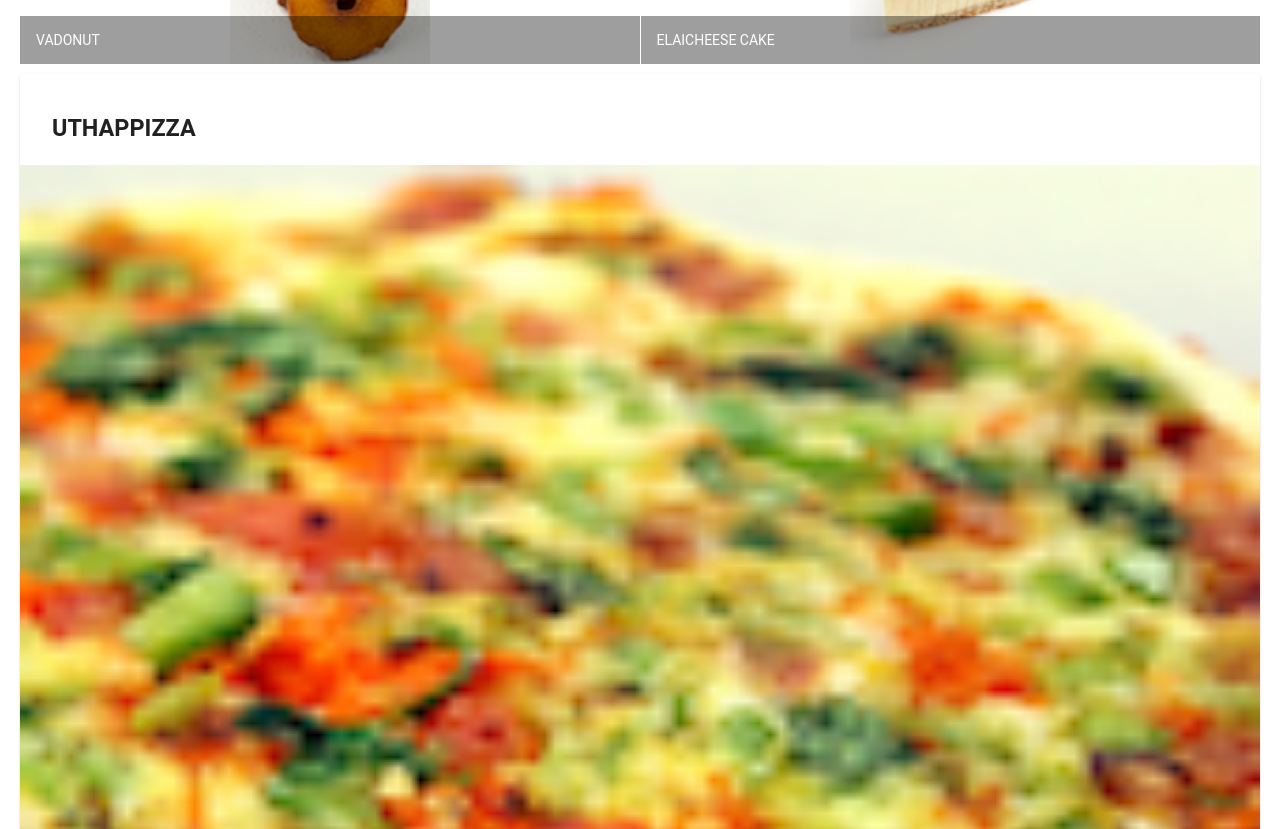
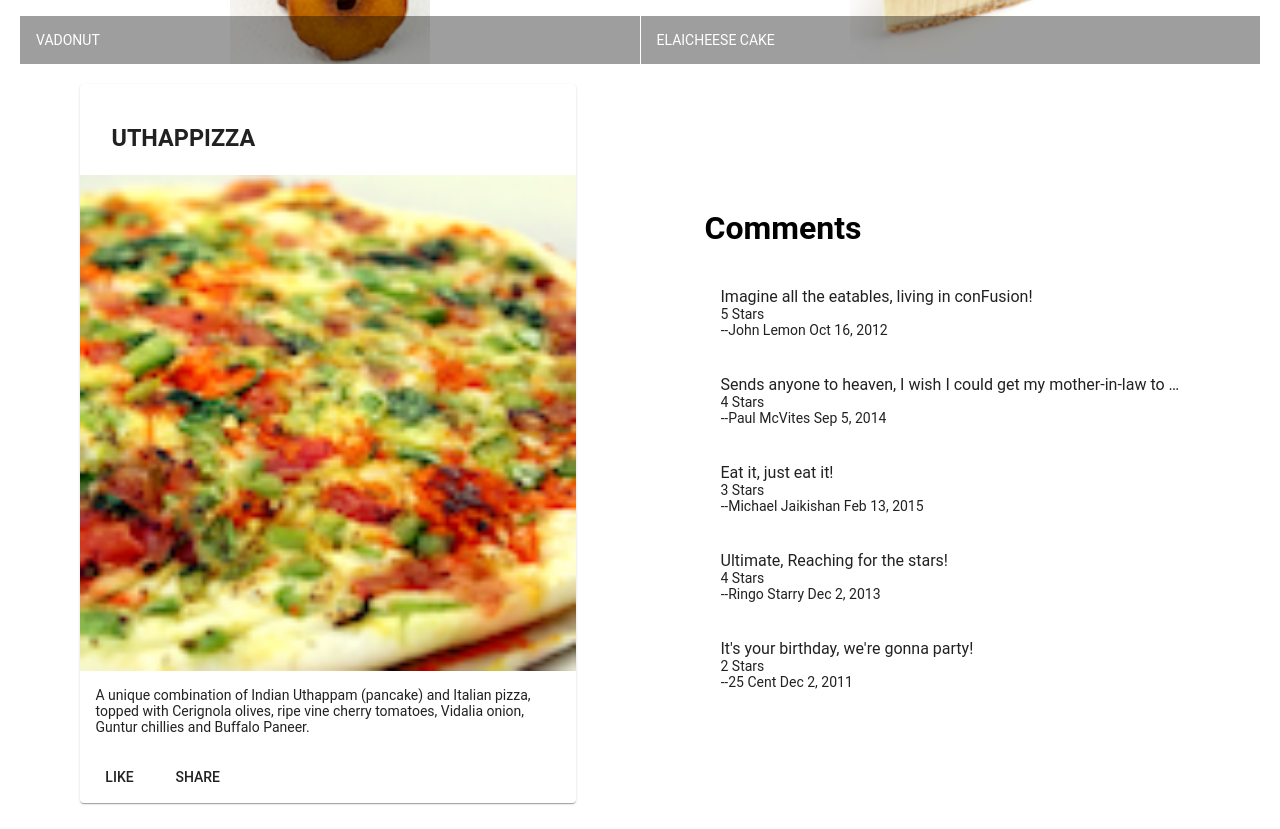
Before and after one commit to dliang5/Full-Stack-Coursera, an Angular app in the folder Course2-Angular/conFusion/: page / in a window 1280 px wide. Shown: the part 500-1329 px from the top of the page. Built offline with nearby package versions, Linux system fonts and the light colour scheme.

Commit message:
created detailDish component that shows the selected dish and the corresponding comments from it

```diff
--- a/Course2-Angular/conFusion/src/app/app.component.html
+++ b/Course2-Angular/conFusion/src/app/app.component.html
@@ -1,3 +1,4 @@
 <mat-toolbar color="primary"> <span>Ristorante Con Fusion</span> </mat-toolbar>
 
 <app-menu></app-menu>
+<app-dishdetail></app-dishdetail>
--- a/Course2-Angular/conFusion/src/app/app.module.ts
+++ b/Course2-Angular/conFusion/src/app/app.module.ts
@@ -11,10 +11,12 @@
 
 import 'hammerjs';
 import { MenuComponent } from './menu/menu.component';
+import { DishdetailComponent } from './dishdetail/dishdetail.component';
 @NgModule({
   declarations: [
     AppComponent,
-    MenuComponent
+    MenuComponent,
+    DishdetailComponent
   ],
   imports: [
     BrowserModule,
--- /dev/null
+++ b/Course2-Angular/conFusion/src/app/dishdetail/dishdetail.component.html
@@ -0,0 +1,40 @@
+<div class="container"
+    fxLayout="row"
+    fxLayout.sm="column"
+    fxLayout.xs="column"
+    fxLayoutAlign.gt-md="space-around center"
+    fxLayoutGap="10px"
+    fxLayoutGap.xs="0">
+
+  <div fxFlex="40" *ngIf="dish">
+    <mat-card>
+      <mat-card-header>
+        <mat-card-title>
+          <h3>{{dish.name | uppercase}}</h3>
+        </mat-card-title>
+      </mat-card-header>
+      <img mat-card-image src={{dish.image}} alt={{dish.name}}>
+      <mat-card-content>
+        <p>{{dish.description}}</p>
+      </mat-card-content>
+      <mat-card-actions>
+        <button mat-button>LIKE</button>
+        <button mat-button>SHARE</button>
+      </mat-card-actions>
+    </mat-card>
+  </div>
+
+  <div fxFlex="40" *ngIf="dish">
+    <mat-list >
+      <h1>Comments</h1>
+        <mat-list-item *ngFor="let comment of dish.comments">
+          <h4 matLine> {{comment.comment}} </h4>
+          <p matLine> {{comment.rating}} Stars </p>
+          <p matLine>
+            <span> --{{comment.author}} {{comment.date | date}}</span>
+          </p>
+        </mat-list-item>
+    </mat-list>
+  </div>
+
+</div>
--- /dev/null
+++ b/Course2-Angular/conFusion/src/app/dishdetail/dishdetail.component.ts
@@ -0,0 +1,63 @@
+import { Component, OnInit } from '@angular/core';
+
+const DISH = {
+  id: '0',
+  name: 'Uthappizza',
+  image: '/assets/images/uthappizza.png',
+  category: 'mains',
+  featured: true,
+  label: 'Hot',
+  price: '4.99',
+  // tslint:disable-next-line:max-line-length
+  description: 'A unique combination of Indian Uthappam (pancake) and Italian pizza, topped with Cerignola olives, ripe vine cherry tomatoes, Vidalia onion, Guntur chillies and Buffalo Paneer.',
+  comments: [
+       {
+           rating: 5,
+           comment: 'Imagine all the eatables, living in conFusion!',
+           author: 'John Lemon',
+           date: '2012-10-16T17:57:28.556094Z'
+       },
+       {
+           rating: 4,
+           comment: 'Sends anyone to heaven, I wish I could get my mother-in-law to eat it!',
+           author: 'Paul McVites',
+           date: '2014-09-05T17:57:28.556094Z'
+       },
+       {
+           rating: 3,
+           comment: 'Eat it, just eat it!',
+           author: 'Michael Jaikishan',
+           date: '2015-02-13T17:57:28.556094Z'
+       },
+       {
+           rating: 4,
+           comment: 'Ultimate, Reaching for the stars!',
+           author: 'Ringo Starry',
+           date: '2013-12-02T17:57:28.556094Z'
+       },
+       {
+           rating: 2,
+           comment: 'It\'s your birthday, we\'re gonna party!',
+           author: '25 Cent',
+           date: '2011-12-02T17:57:28.556094Z'
+       }
+   ]
+};
+
+@Component({
+  selector: 'app-dishdetail',
+  templateUrl: './dishdetail.component.html',
+  styleUrls: ['./dishdetail.component.scss']
+})
+
+
+export class DishdetailComponent implements OnInit {
+
+  constructor() { }
+
+  dish = DISH;
+
+  ngOnInit() {
+  }
+
+}
--- a/Course2-Angular/conFusion/src/app/menu/menu.component.html
+++ b/Course2-Angular/conFusion/src/app/menu/menu.component.html
@@ -22,22 +22,4 @@
     </mat-grid-list>
   </div>
 
-  <div fxFlex *ngIf="selectedDish">
-    <mat-card>
-      <mat-card-header>
-        <mat-card-title>
-          <h3>{{selectedDish.name | uppercase}}</h3>
-        </mat-card-title>
-      </mat-card-header>
-      <img mat-card-image src={{selectedDish.image}} alt={{selectedDish.name}}>
-      <mat-card-content>
-        <p>{{selectedDish.description}}</p>
-      </mat-card-content>
-      <mat-card-actions>
-        <button mat-button>LIKE</button>
-        <button mat-button>SHARE</button>
-      </mat-card-actions>
-    </mat-card>
-  </div>
-
 </div>
```
Also changed, not shown: Course2-Angular/conFusion/src/app/dishdetail/dishdetail.component.scss (added), Course2-Angular/conFusion/src/app/menu/menu.component.ts (line endings or trailing spaces), 1 other file (tests, documents, lock files or other folders).
